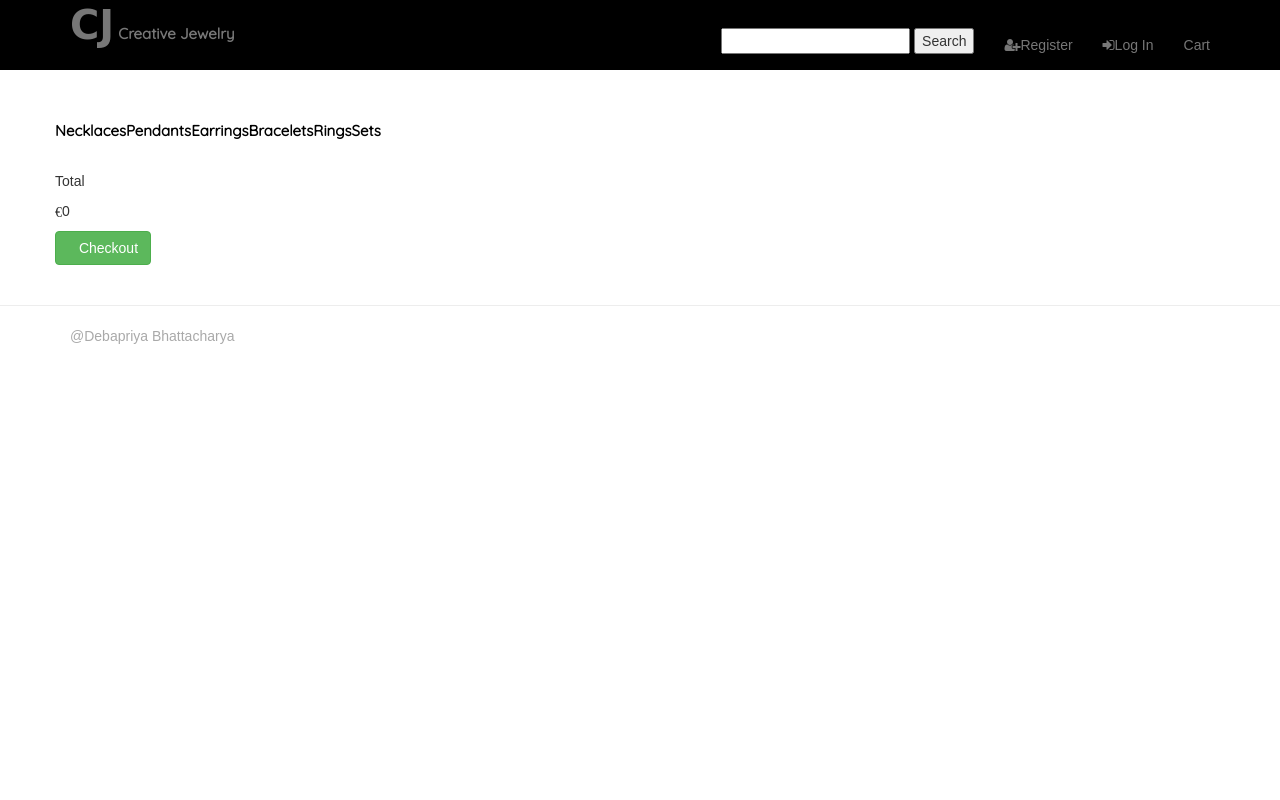
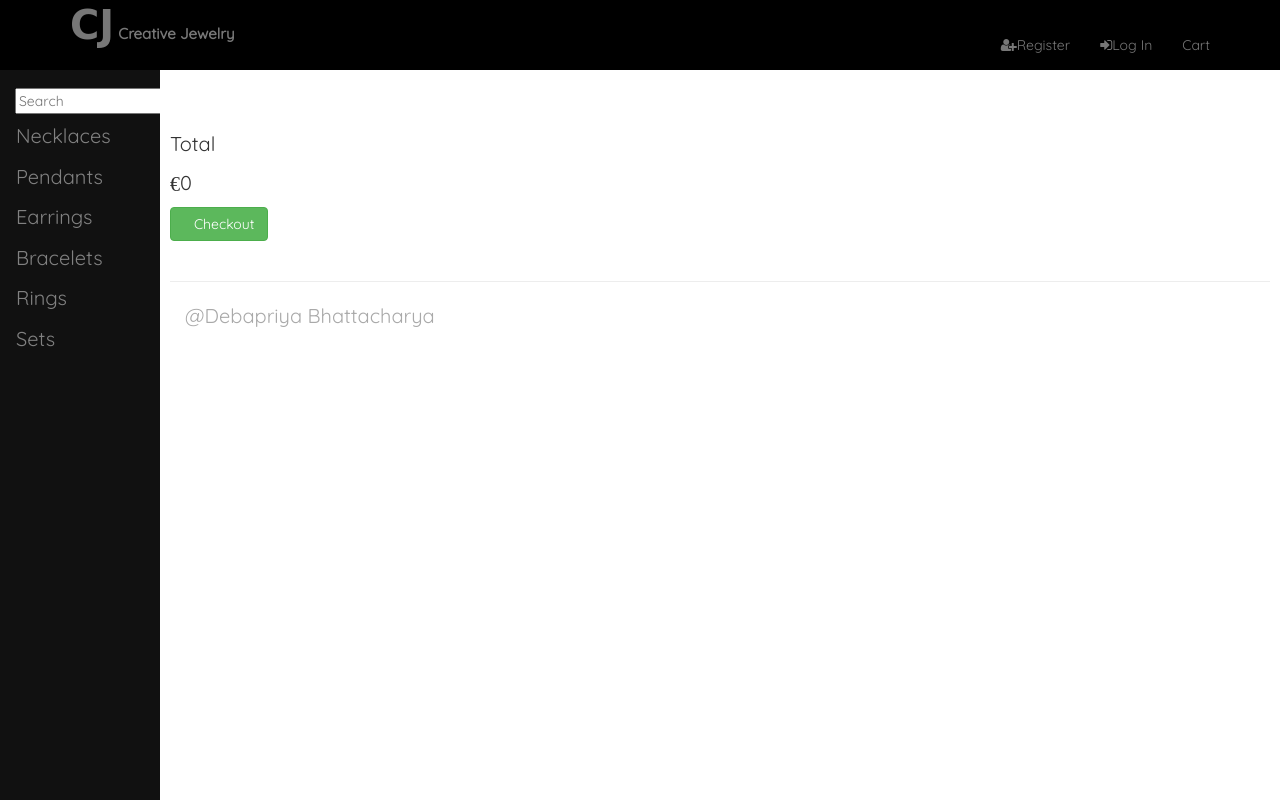
Before and after one commit to Code-Institute-Submissions/debapriya9b-onlineShop, a Django app: page /cart/ in a window 1280 px wide; the page is wider, and only the part inside the window is pictured. Run offline with Django 3.2, Linux system fonts and the light colour scheme; some libraries are stand-ins or nearby versions; some web fonts are replaced.

Commit message:
sidenavbar added and styled

```diff
--- a/static/css/styles.css
+++ b/static/css/styles.css
@@ -1,5 +1,5 @@
 body {
-    font-family: Arial;
+    font-family: 'Quicksand', sans-serif;
     padding-top: 100px;
 }
 
@@ -40,14 +40,49 @@ footer {
     background-color: #000;
 }
 
-.second-nav {
-    background-color: #fff;
-    font-size: 15px;
-    font-weight: bold;
-    font-family: 'Quicksand', sans-serif;
-    color: #000;
-    display: center;
+/*Sidenav bar*/
+
+.sidenav {
+  height: 100%;
+  width: 160px;
+  position: fixed;
+  z-index: 1;
+  top: 0;
+  left: 0;
+  background-color: #111;
+  overflow-x: hidden;
+  padding-top: 80px;
 }
+
+.sidenav a {
+  padding: 6px 8px 6px 16px;
+  text-decoration: none;
+  font-size: 20px;
+  color: #818181;
+  display: block;
+}
+
+.sidenav a:hover {
+  color: #f1f1f1;
+}
+
+.searchbar {
+    width: 70%;
+    border-radius: 10px;
+}
+
+.main {
+  margin-left: 160px; /* Same as the width of the sidenav */
+  font-size: 20px; /* Increased text to enable scrolling */
+  padding: 0px 10px;
+}
+
+@media screen and (max-height: 450px) {
+  .sidenav {padding-top: 15px;}
+  .sidenav a {font-size: 18px;}
+}
+
+/*Sidenavbar end*/
 
 
 .icon-bar {
--- a/templates/base.html
+++ b/templates/base.html
@@ -33,14 +33,14 @@
             </div>
             <div id="navbar" class="navbar-collapse collapse">
                 <ul class="nav navbar-nav navbar-right">
-                    <li>
+        <!--            <li>
                         <div class="display">
                             <form class="navbar-form pull-left" action="{% url 'search' %}" method="get">
                                 <input type="text" name="q">
                                 <button type="search">Search</button>
                             </form>
                         </div>
-                    </li>
+                    </li>   -->
                     {% if user.is_authenticated %}
                     <li><a href="{% url 'profile' %}"><i class="fa fa-user"></i>Profile</a></li>
                     <li><a href="{% url 'logout' %}"><i class="fa fa-sign-out"></i>Log Out</a></li>
@@ -60,22 +60,23 @@
             </div>
         </div>
     </nav>
-<div class="container second-nav d-flex justify-content-around">
-    <div class="row">
-        <div class="col-12">
-            <ul class="nav navbar-nav">
-                <li>Necklaces</li>
-                <li>Pendants</li>
-                <li>Earrings</li>
-                <li>Bracelets</li>
-                <li>Rings</li>
-                <li>Sets</li>
-            </ul>
-            </div>
-        </div>
+
+<div class="sidenav">
+    <div class="display searchbar">
+        <form class="navbar-form pull-left" action="{% url 'search' %}" method="get">
+            <input type="text" name="q" placeholder="Search">
+            <!--<button type="search">Search</button>-->
+        </form>
     </div>
+    <a href="#about">Necklaces</a>
+    <a href="#services">Pendants</a>
+    <a href="#clients">Earrings</a>
+    <a href="#contact">Bracelets</a>
+    <a href="#contact">Rings</a>
+    <a href="#contact">Sets</a>
+</div>
 
-
+<div class="main">
 
 
 
@@ -95,6 +96,7 @@
             <p>@Debapriya Bhattacharya</p>
         </div>
     </footer>
+    </div>
 </body>
 
 </html>
```
